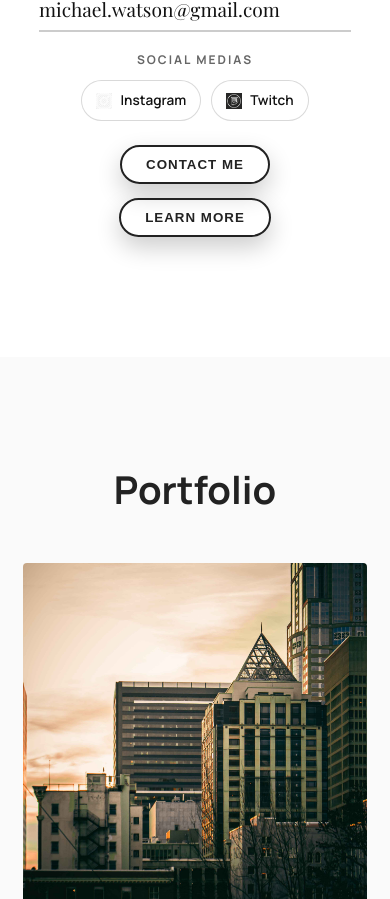
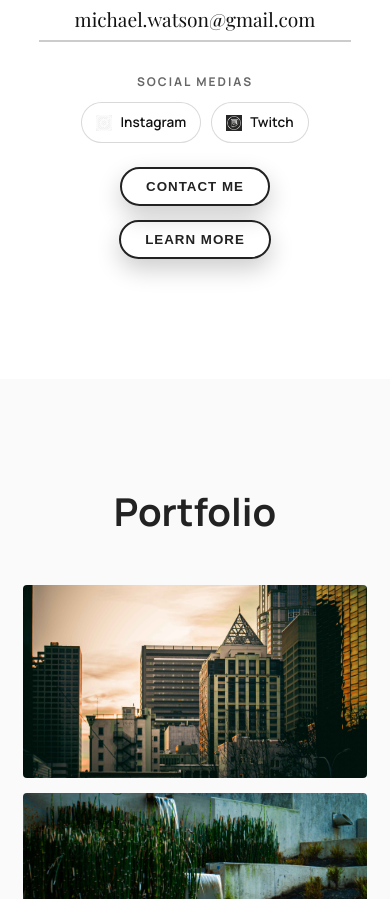
Before and after one commit to nazimzee8/Photography_Website, a React (Create React App) app in the folder my-website/: page / in a window 390 px wide. Shown: the part 2631-3530 px from the top of the page. Built offline with nearby package versions, Linux system fonts and the light colour scheme.

Commit message:
Adjusted flex properties on images.

```diff
--- a/my-website/src/App.css
+++ b/my-website/src/App.css
@@ -89,7 +89,6 @@ body { font-family: var(--font-sans); color: #222; line-height: 1.7; }
 .hero-content h1 { font-family: var(--font-serif); font-size: clamp(2.5rem, 5vw, 4rem); margin-bottom: 20px; }
 .hero-content p { font-size: clamp(1rem, 1.6vw, 1.2rem); opacity: 0.9; }
 
-/* Lowered button */
 .hero-btn {
     margin-top: 60px;
     padding: 18px 40px;
@@ -109,11 +108,13 @@ body { font-family: var(--font-sans); color: #222; line-height: 1.7; }
     margin: 60px auto 0;
     max-width: 1200px;
     width: 100%;
+    justify-content: center; /* Centers items when they hit max-width */
 }
 
 .hero-img {
-    flex: 1 1 calc(25% - 12px); /* 4 columns, accounting for gap */
+    flex: 0 1 calc(25% - 12px); /* Changed grow to 0 to prevent stretching */
     min-width: 220px;
+    max-width: 300px;           /* Added cap for large screens */
     aspect-ratio: 4 / 3;
     object-fit: cover;
     border-radius: 4px;
@@ -231,9 +232,10 @@ body { font-family: var(--font-sans); color: #222; line-height: 1.7; }
     box-shadow: 0 14px 28px rgba(0, 0, 0, 0.28);
 }
 
-/* --- PORTFOLIO GRID (7 IMAGES) --- */
+/* --- PORTFOLIO GRID --- */
 .portfolio-section { padding: 100px 6vw; background: #fafafa; text-align: center; }
 .portfolio-section h2 { font-size: clamp(2.4rem, 4vw, 3.2rem); }
+
 .portfolio-grid-7 {
     display: flex;
     flex-wrap: wrap;
@@ -241,19 +243,23 @@ body { font-family: var(--font-sans); color: #222; line-height: 1.7; }
     margin: 40px auto 0;
     max-width: 1200px;
     width: 100%;
+    justify-content: center;
 }
 
 .portfolio-grid-7 img {
-    flex: 1 1 calc(33.333% - 10px); /* 3 columns base */
-    min-width: 220px;
+    flex: 0 1 calc(33.333% - 10px);
+    min-width: 250px;
+    max-width: 380px;
     aspect-ratio: 4 / 3;
     object-fit: cover;
     border-radius: 4px;
 }
 
+/* Feature Image */
 .portfolio-grid-7 img:nth-child(1) {
-    flex: 1 1 calc(66.666% - 7.5px); /* Takes 2 column width */
-    aspect-ratio: 1 / 1; /* Square for the hero image */
+    flex: 0 1 calc(66.666% - 10px);
+    max-width: 775px;
+    aspect-ratio: 16 / 9; /* Adjusted for better wide-screen behavior */
 }
 
 /* --- CONTACT SECTION --- */
@@ -263,7 +269,7 @@ body { font-family: var(--font-sans); color: #222; line-height: 1.7; }
 .contact-form input, .contact-form textarea { padding: 15px; border: 1px solid #ddd; border-radius: 4px; }
 .contact-form button { background: var(--dark); color: white; padding: 18px; border: none; font-weight: 700; cursor: pointer; }
 
-/* --- FOOTER (THE CENTERED LAYOUT) --- */
+/* --- FOOTER --- */
 .footer-container {
     background-color: var(--footer-bg);
     color: white;
@@ -292,30 +298,28 @@ body { font-family: var(--font-sans); color: #222; line-height: 1.7; }
 }
 
 .footer-quicklinks button:hover { color: white; }
-
 .footer-bottom { text-align: center; margin-top: 50px; opacity: 0.4; font-size: 0.8rem; }
 
 /* --- RESPONSIVENESS --- */
 @media (max-width: 900px) {
     .header { flex-direction: column; height: auto; padding: 20px; }
     .nav-menu { margin-top: 15px; }
-    .hero-gallery, .portfolio-grid-7 { grid-template-columns: 1fr 1fr; }
-    .portfolio-grid-7 img:nth-child(1) { grid-column: span 2; }
-    .about-grid { grid-template-columns: 1fr; }
-    .about-contacts { grid-template-columns: 1fr; }
-    .footer-content { flex-direction: column; gap: 30px; }
-    .about-actions { justify-content: center; }
-    .about-contacts { justify-content: center; }
-    .footer-quicklinks { flex-wrap: wrap; justify-content: center; }
-}
 
-@media (max-width: 1200px) {
-    .hero-gallery, .portfolio-grid-7 { grid-template-columns: repeat(3, 1fr); }
+    .hero-img, .portfolio-grid-7 img {
+        flex: 1 1 calc(50% - 15px); /* Switch to 2 columns on tablet */
+        max-width: none;
+    }
+
+    .portfolio-grid-7 img:nth-child(1) {
+        flex: 1 1 100%;
+    }
+
+    .about-grid, .about-contacts, .footer-content { grid-template-columns: 1fr; flex-direction: column; gap: 30px; }
+    .about-actions, .about-contacts, .footer-quicklinks { justify-content: center; text-align: center; }
 }
 
 @media (max-width: 600px) {
-    .hero-section { padding: 80px 6vw 60px; }
-    .contact-form { margin: 30px auto 0; }
-    .portfolio-grid-7 { grid-template-columns: 1fr; }
-    .portfolio-grid-7 img:nth-child(1) { grid-column: span 1; }
+    .hero-img, .portfolio-grid-7 img {
+        flex: 1 1 100%; /* Single column on mobile */
+    }
 }
```
